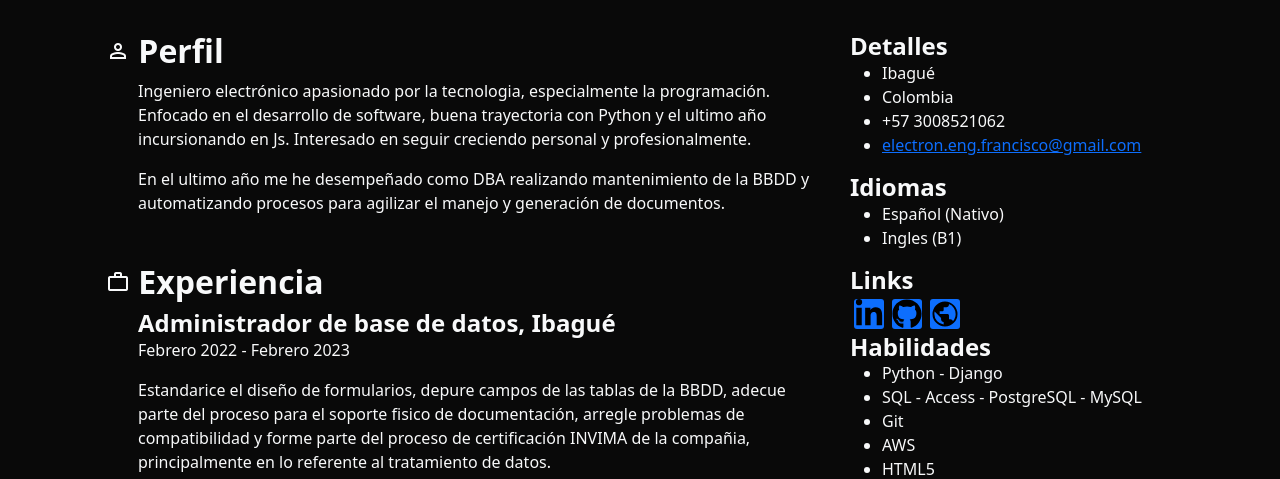
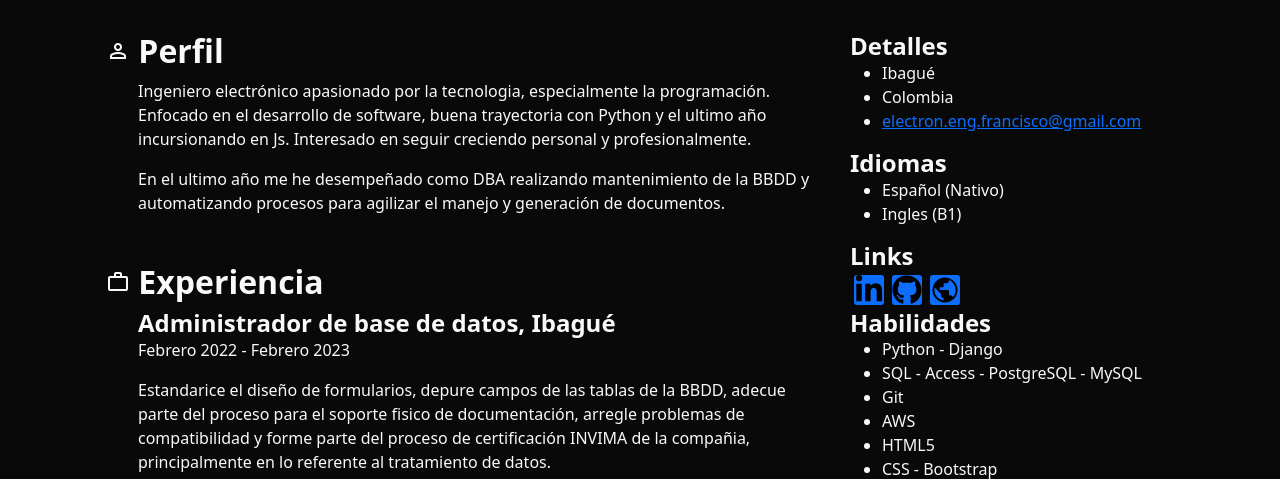
Before and after one commit to EE-Francisco/Portfolio, a Django app: template apps/portfolio_d/templates/cv.html in a window 1280 px wide. Shown: the part 155-634 px from the top of the page. Run offline with Django 4.2, Linux system fonts and the light colour scheme; the template is opened without the code that fills it, so the values that code supplies are empty.

Commit message:
Delete cell number

```diff
--- a/apps/portfolio_d/templates/cv.html
+++ b/apps/portfolio_d/templates/cv.html
@@ -90,7 +90,6 @@
                                     <ul>
                                         <li>Ibagué</li>
                                         <li>Colombia</li>
-                                        <li>+57 3008521062</li>
                                         <li>
                                             <a href="mailto:electron.eng.francisco@gmail.com">electron.eng.francisco@gmail.com</a>
                                         </li>
```
